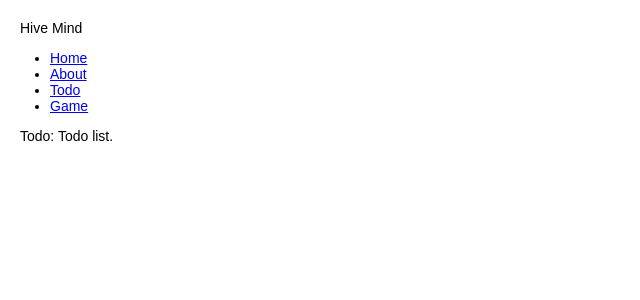
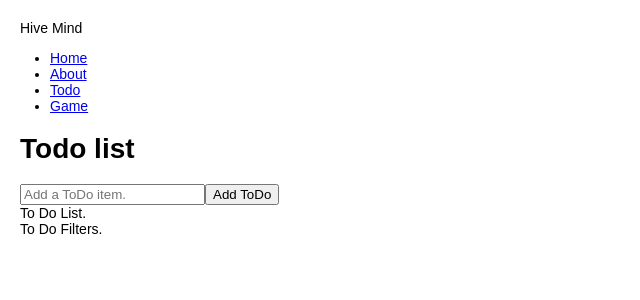
Before and after one commit to aneylon/Hive-Mind-RR, a React (Create React App) app: page /ToDo in a window 1280 px wide. Shown: the top 300 px of the page, without its empty margins (0-640 px from the left). Built offline with nearby package versions, Linux system fonts and the light colour scheme.

Commit message:
Start redux setup.

```diff
--- a/src/components/App.js
+++ b/src/components/App.js
@@ -1,7 +1,7 @@
 import React from 'react'
 import Home from './Home'
 import About from './About'
-import ToDo from './ToDo'
+import ToDo from './ToDo/ToDo'
 import NotFound from './NotFound'
 import { Game } from './TicTacToe'
 import { BrowserRouter, Routes, Route } from 'react-router-dom'
--- /dev/null
+++ b/src/components/ToDo/AddToDo.js
@@ -0,0 +1,16 @@
+import React from 'react'
+
+const AddToDo = () => {
+  return (
+    <div>
+      <input
+        placeholder='Add a ToDo item.'/>
+      <button
+        onClick={console.log('adding todo!')}>
+        Add ToDo
+      </button>
+    </div>
+  )
+}
+
+export default AddToDo
--- /dev/null
+++ b/src/components/ToDo/ToDo.js
@@ -0,0 +1,17 @@
+import React from 'react'
+import AddToDo from './AddToDo'
+import ToDoList from './ToDoList'
+import ToDoFilters from './ToDoFilters'
+
+const ToDo = () => {
+  return (
+    <div>
+      <h1>Todo list</h1>
+      <AddToDo />
+      <ToDoList />
+      <ToDoFilters />
+    </div>
+  )
+}
+
+export default ToDo
--- /dev/null
+++ b/src/components/ToDo/ToDoFilters.js
@@ -0,0 +1,11 @@
+import React from 'react'
+
+const ToDoFilters = () => {
+  return (
+    <div>
+      To Do Filters.
+    </div>
+  )
+}
+
+export default ToDoFilters
--- a/src/components/ToDo.js
+++ b/src/components/ToDo/ToDoList.js
@@ -1,11 +1,11 @@
 import React from 'react'
 
-const ToDo = () => {
+const ToDoList = () => {
   return (
     <div>
-      Todo: Todo list.
+      To Do List.
     </div>
   )
 }
 
-export default ToDo
+export default ToDoList
--- /dev/null
+++ b/src/redux/constants.js
@@ -0,0 +1,5 @@
+export const VISIBILITY_FILTERS = {
+  ALL: 'all',
+  COMPLETED: 'completed',
+  INCOMPLETE: 'incomplete'
+}
```
